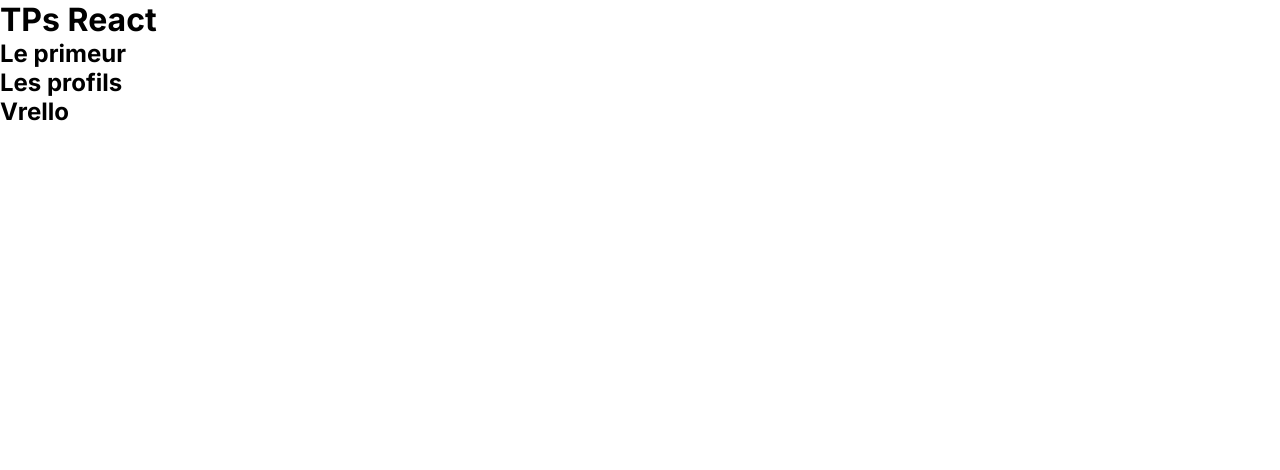
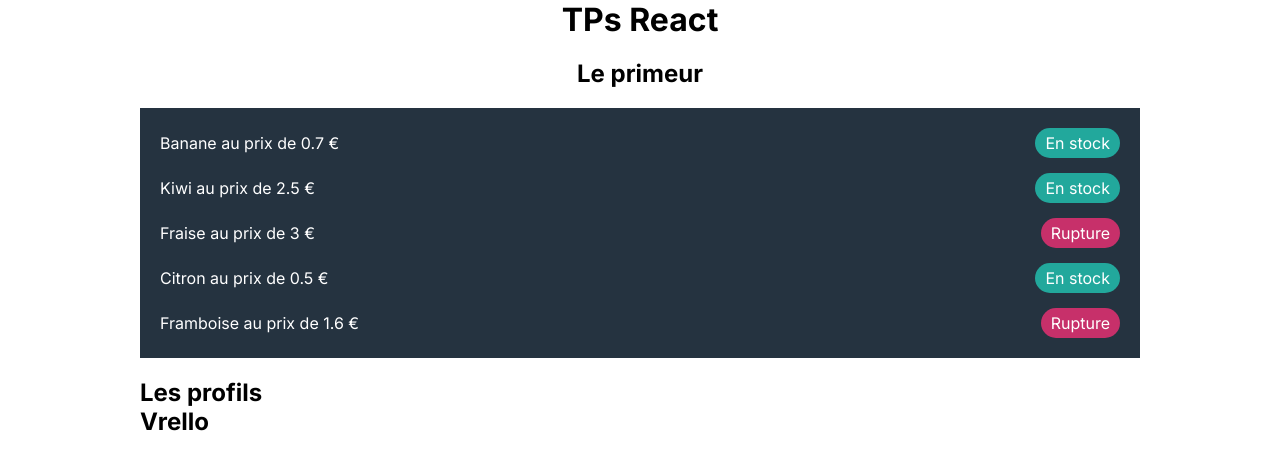
Before and after one commit to cda-chty/react, a React (Vite) app in the folder 03-tp/: page / in a window 1280 px wide. Shown: the top 470 px of the page. Built offline with nearby package versions, Linux system fonts and the light colour scheme.

Commit message:
Greengrocer

```diff
--- a/03-tp/src/App.jsx
+++ b/03-tp/src/App.jsx
@@ -1,11 +1,16 @@
+import Greengrocer from './greengrocer/Greengrocer'
+
 function App() {
   return (
-    <>
-      <h1>TPs React</h1>
-      <h2>Le primeur</h2>
+    <div className="container">
+      <h1 className="title">TPs React</h1>
+      <div className="section greengrocer">
+        <h2 className="title">Le primeur</h2>
+        <Greengrocer />
+      </div>
       <h2>Les profils</h2>
       <h2>Vrello</h2>
-    </>
+    </div>
   )
 }
 
--- /dev/null
+++ b/03-tp/src/greengrocer/Fruit.jsx
@@ -0,0 +1,17 @@
+function Fruit({ fruit }) {
+    return (
+        <div className="fruit">
+            <div>
+                {fruit.name} au prix de {fruit.price} €
+            </div>
+
+            <div>
+                <span className={`badge ${fruit.quantity > 0 ? 'in-stock' : 'not-in-stock'}`}>
+                    {fruit.quantity > 0 ? 'En stock' : 'Rupture'}
+                </span>
+            </div>
+        </div>
+    );
+}
+
+export default Fruit;
--- /dev/null
+++ b/03-tp/src/greengrocer/Greengrocer.jsx
@@ -0,0 +1,20 @@
+import { useState } from 'react';
+import Fruit from './Fruit';
+
+function Greengrocer() {
+    const [fruits] = useState([
+        { name: 'Banane', price: 0.7, quantity: 3 },
+        { name: 'Kiwi', price: 2.5, quantity: 3 },
+        { name: 'Fraise', price: 3, quantity: 0 },
+        { name: 'Citron', price: 0.5, quantity: 3 },
+        { name: 'Framboise', price: 1.6, quantity: 0 },
+    ]);
+
+    return (
+        <div className="bg">
+            {fruits.map((fruit, index) => <Fruit key={index} fruit={fruit} />)}
+        </div>
+    );
+}
+
+export default Greengrocer;
--- a/03-tp/src/index.css
+++ b/03-tp/src/index.css
@@ -6,3 +6,44 @@
 body {
   font-family: 'Inter', sans-serif;
 }
+
+.container {
+  max-width: 1000px;
+  margin: auto;
+}
+
+.section {
+  margin: 20px 0;
+}
+
+.title {
+  text-align: center;
+}
+
+.greengrocer .bg {
+  background-color: #253340;
+  margin-top: 20px;
+  padding: 5px 20px;
+}
+
+.greengrocer .fruit {
+  color: #fff;
+  margin: 15px 0;
+  display: flex;
+  justify-content: space-between;
+  align-items: center;
+}
+
+.greengrocer .badge {
+  padding: 5px 10px;
+  border-radius: 20px;
+  display: inline-block;
+}
+
+.greengrocer .in-stock {
+  background-color: #22a89c;
+}
+
+.greengrocer .not-in-stock {
+  background-color: #c7306a;
+}
```
